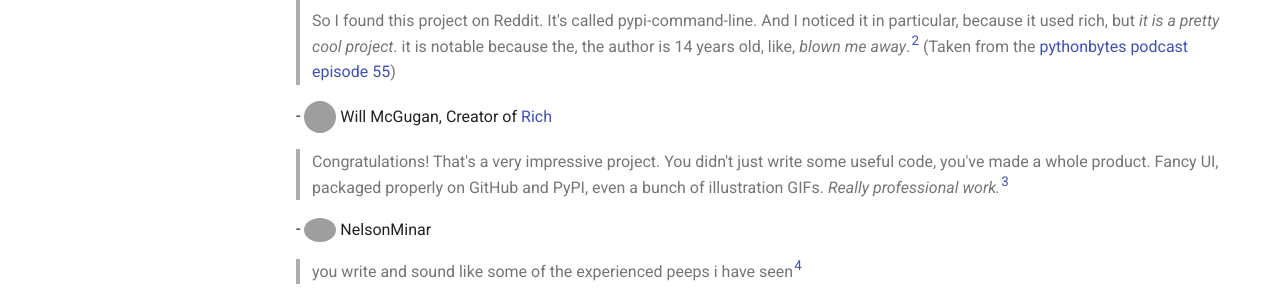
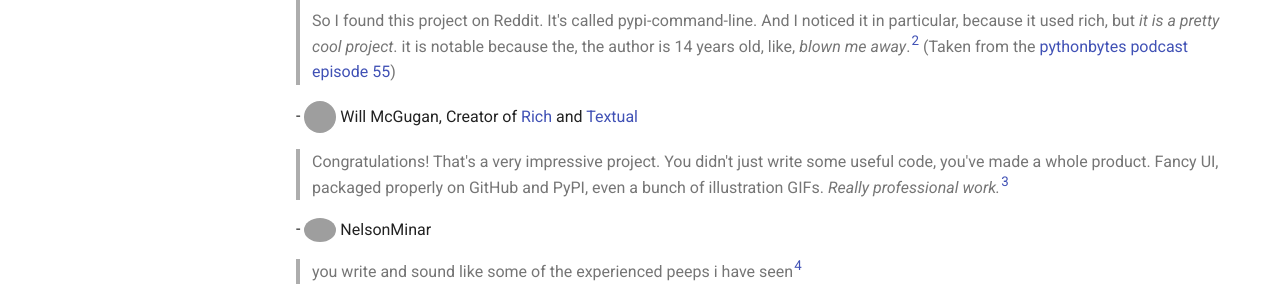
Before and after one commit to wasi-master/pypi-command-line, an MkDocs documentation site: the page built from docs/testimonials.md, in a window 1280 px wide and 935 px high. Shown: the part 261-561 px from the top of the window. Built offline with MkDocs 1.6.1 and Material for MkDocs 9.7.7, drawn with Linux system fonts in a browser that asks for light colours; comment, search, counter and statistics services are not loaded; grey boxes are pictures that could not be loaded.

Commit message:
Specify that willmcgugan also made textual

```diff
--- a/docs/testimonials.md
+++ b/docs/testimonials.md
@@ -10,7 +10,7 @@ description: pypi-command-line is a powerful, colorful, beautiful command line i
 
 > So I found this project on Reddit. It's called pypi-command-line. And I noticed it in particular, because it used rich, but _it is a pretty cool project_. it is notable because the, the author is 14 years old, like, _blown me away_.<sup>[2](https://pythonbytes.fm/episodes/transcript/255/closember-eve-the-cure-for-hacktoberfest#:~:text=So%20I%20found,blown%20me%20away.)</sup> (Taken from the [pythonbytes podcast episode 55](https://pythonbytes.fm/episodes/show/255/closember-eve-the-cure-for-hacktoberfest))
 
-\- <a href="https://github.com/willmcgugan" title="Will's GitHub Profile" target="_blank"><img id=testimonial-image src="https://avatars.githubusercontent.com/u/554369" width=32 /></a> <span id=testimonial-text>Will McGugan, Creator of [Rich](https://pypi.org/project/rich/)</span>
+\- <a href="https://github.com/willmcgugan" title="Will's GitHub Profile" target="_blank"><img id=testimonial-image src="https://avatars.githubusercontent.com/u/554369" width=32 /></a> <span id=testimonial-text>Will McGugan, Creator of [Rich](https://pypi.org/project/rich/) and [Textual](https://pypi.org/project/textual/)</span>
 
 > Congratulations! That's a very impressive project. You didn't just write some useful code, you've made a whole product. Fancy UI, packaged properly on GitHub and PyPI, even a bunch of illustration GIFs. _Really professional work._<sup>[3](https://www.reddit.com/r/Python/comments/q8rrx7/i_made_a_commandlineinterface_for_pypi_as_a_14/#:~:text=congratulations!%20that's%20a%20very%20impressive%20project.%20you%20didn't%20just%20write%20some%20useful%20code%2C%20you've%20made%20a%20whole%20product.%20fancy%20ui%2C%20packaged%20properly%20on%20github%20and%20pypi%2C%20even%20a%20bunch%20of%20illustration%20gifs.%20really%20professional%20work.)</sup>
 
```
